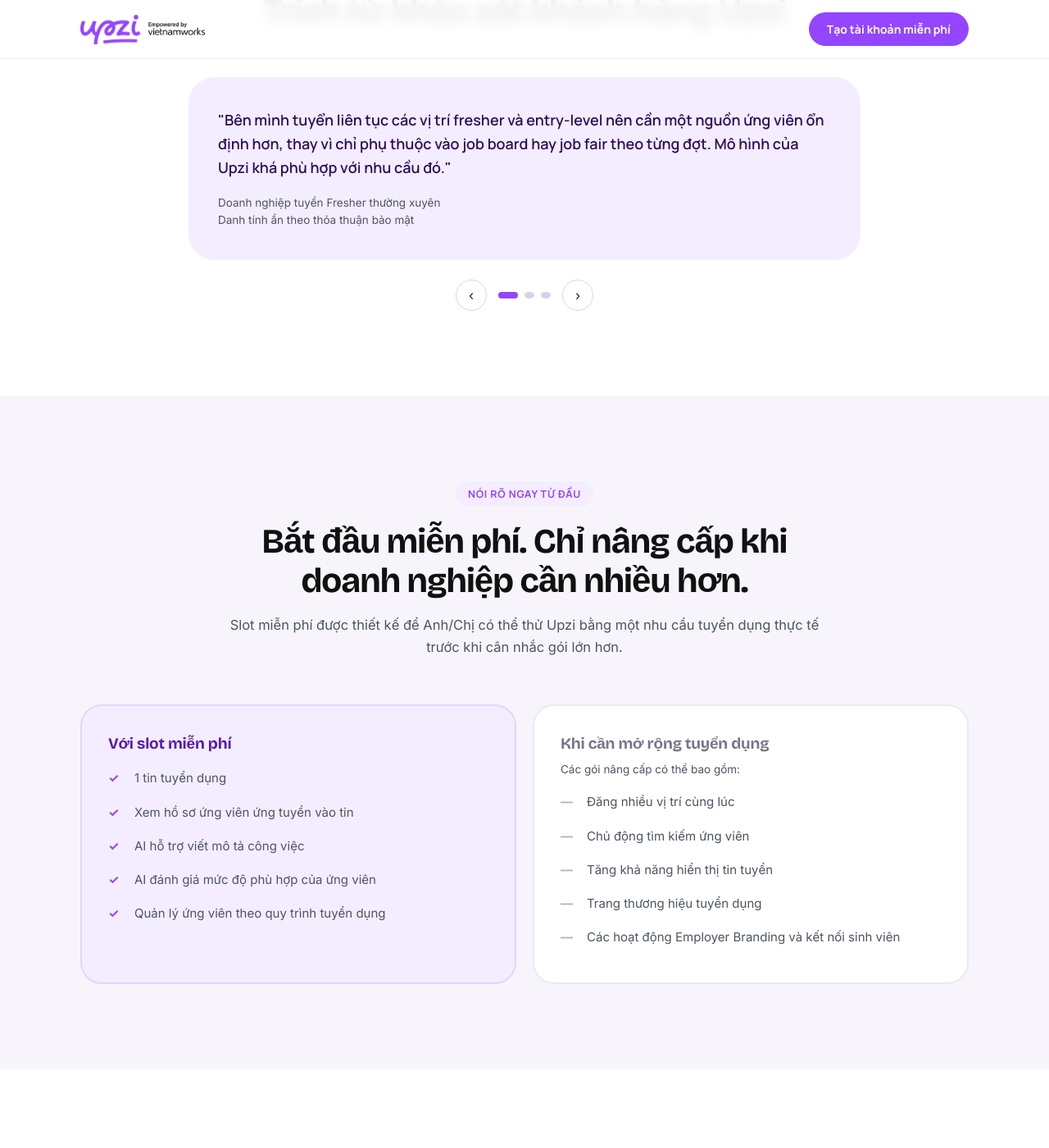
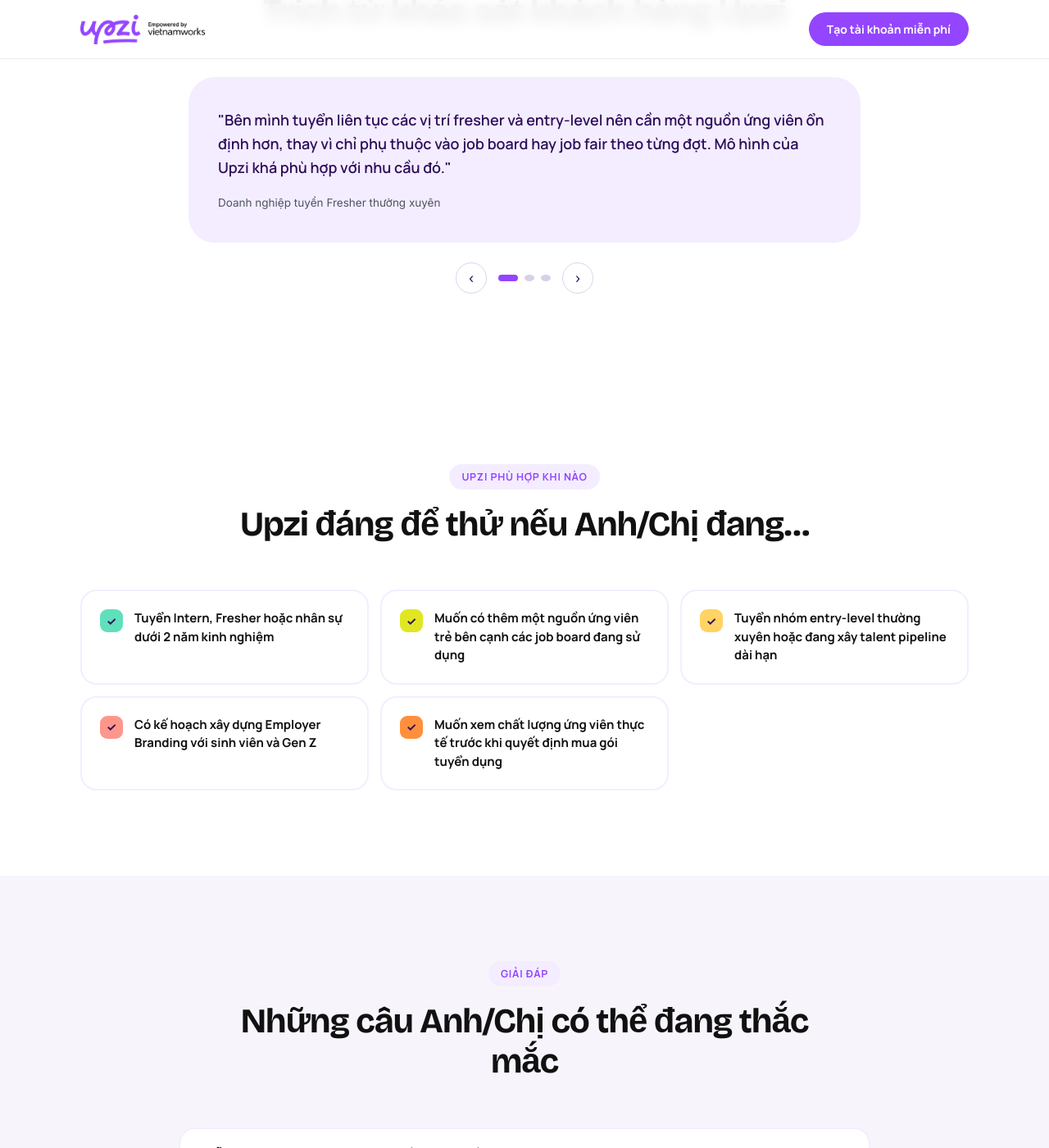
Before and after one commit to upzi-vn/employers, a Jekyll site: the page built from free-trial.html, in a window 1280 px wide and 1400 px high, scrolled down 5965 px. Shown: the whole window at 82% size. Built offline with Jekyll 4.4.1, drawn with Linux system fonts in a browser that asks for light colours.

Commit message:
Remove plan section and update objection visual

```diff
--- a/free-trial.html
+++ b/free-trial.html
@@ -243,21 +243,6 @@
       color:var(--purple-deep); font-size:16px; display:flex; align-items:center; justify-content:center; transition:background .2s ease;}
     .tarrow:hover{background:var(--purple-tint);}
 
-    /* plan */
-    .inc{display:grid; grid-template-columns:1fr 1fr; gap:20px;}
-    .inc-col{border-radius:26px; padding:34px 32px;}
-    .inc-yes{background:var(--purple-tint); border:2px solid #e3d5ff;}
-    .inc-no{background:var(--white); border:2px solid #eceaf1;}
-    .inc-col h3{font-family:var(--font-display); font-size:19px; font-weight:700; margin-bottom:10px; letter-spacing:-0.01em;}
-    .inc-yes h3{color:var(--purple-dark);}
-    .inc-no h3{color:#7a7488;}
-    .inc-col .ints{font-size:13.5px; line-height:1.55; color:var(--body); margin-bottom:8px;}
-    .inc-col li{display:flex; gap:12px; align-items:flex-start; font-size:15px; line-height:1.55;
-      color:var(--body); padding:9px 0;}
-    .inc-col li em{font-style:normal; font-weight:700; flex-shrink:0; width:20px;}
-    .inc-yes li em{color:var(--purple);}
-    .inc-no li em{color:#b3adc0;}
-
     /* fit */
     .fit-list{display:grid; grid-template-columns:repeat(auto-fit,minmax(310px,1fr)); gap:14px;}
     .fit-item{display:flex; gap:14px; align-items:flex-start; background:var(--white); border-radius:20px;
@@ -308,7 +293,6 @@
       .hero-grid{grid-template-columns:1fr; gap:36px;}
       .offer,.steps,.st-grid,.beh-grid,.why-list{grid-template-columns:1fr;}
       .obj-grid{grid-template-columns:1fr; gap:32px;}
-      .inc{grid-template-columns:1fr;}
       .act-grid{grid-template-columns:repeat(2,1fr);}
       .act-wide{grid-column:span 2; aspect-ratio:16/8;}
       .f-top{flex-direction:column;}
@@ -434,7 +418,7 @@
       <p>Nếu kết quả chưa đúng nhóm ứng viên mong muốn, đội ngũ Upzi có thể cùng Anh/Chị xem lại nội dung và tiêu chí của tin tuyển để tối ưu.</p>
     </div>
     <figure class="obj-vis reveal">
-      <img src="/images/product-talentone.png" alt="Hồ sơ ứng viên ứng tuyển kèm đánh giá mức độ phù hợp do AI phân tích" loading="lazy">
+      <img src="/images/activate-account-and-post-job/asset-002-a5c58f8f.png" alt="AI đánh giá độ phù hợp của ứng viên với vị trí tuyển dụng" loading="lazy">
     </figure>
   </div>
 </section>
@@ -595,7 +579,7 @@
     </div>
     <div class="tcard reveal" id="tcard">
       <div class="tquote" id="tq">"Bên mình tuyển liên tục các vị trí fresher và entry-level nên cần một nguồn ứng viên ổn định hơn, thay vì chỉ phụ thuộc vào job board hay job fair theo từng đợt. Mô hình của Upzi khá phù hợp với nhu cầu đó."</div>
-      <div class="tmeta" id="tm">Doanh nghiệp tuyển Fresher thường xuyên<br>Danh tính ẩn theo thỏa thuận bảo mật</div>
+      <div class="tmeta" id="tm">Doanh nghiệp tuyển Fresher thường xuyên</div>
     </div>
     <div class="tctrl">
       <button class="tarrow" onclick="moveT(-1)" aria-label="Slide trước">&lsaquo;</button>
@@ -605,41 +589,7 @@
   </div>
 </section>
 
-<!-- 8. GÓI MIỄN PHÍ CÓ GÌ -->
-<section class="sec sec-off">
-  <div class="wrap">
-    <div class="head head-c reveal">
-      <div class="eyebrow">Nói rõ ngay từ đầu</div>
-      <h2>Bắt đầu miễn phí. Chỉ nâng cấp khi doanh nghiệp cần nhiều hơn.</h2>
-      <p>Slot miễn phí được thiết kế để Anh/Chị có thể thử Upzi bằng một nhu cầu tuyển dụng thực tế trước khi cân nhắc gói lớn hơn.</p>
-    </div>
-    <div class="inc reveal">
-      <div class="inc-col inc-yes">
-        <h3>Với slot miễn phí</h3>
-        <ul>
-          <li><em>✓</em>1 tin tuyển dụng</li>
-          <li><em>✓</em>Xem hồ sơ ứng viên ứng tuyển vào tin</li>
-          <li><em>✓</em>AI hỗ trợ viết mô tả công việc</li>
-          <li><em>✓</em>AI đánh giá mức độ phù hợp của ứng viên</li>
-          <li><em>✓</em>Quản lý ứng viên theo quy trình tuyển dụng</li>
-        </ul>
-      </div>
-      <div class="inc-col inc-no">
-        <h3>Khi cần mở rộng tuyển dụng</h3>
-        <p class="ints">Các gói nâng cấp có thể bao gồm:</p>
-        <ul>
-          <li><em>—</em>Đăng nhiều vị trí cùng lúc</li>
-          <li><em>—</em>Chủ động tìm kiếm ứng viên</li>
-          <li><em>—</em>Tăng khả năng hiển thị tin tuyển</li>
-          <li><em>—</em>Trang thương hiệu tuyển dụng</li>
-          <li><em>—</em>Các hoạt động Employer Branding và kết nối sinh viên</li>
-        </ul>
-      </div>
-    </div>
-  </div>
-</section>
-
-<!-- 9. UPZI PHÙ HỢP VỚI DOANH NGHIỆP NÀO -->
+<!-- 8. UPZI PHÙ HỢP VỚI DOANH NGHIỆP NÀO -->
 <section class="sec sec-white">
   <div class="wrap">
     <div class="head head-c reveal">
@@ -656,7 +606,7 @@
   </div>
 </section>
 
-<!-- 10. FAQ -->
+<!-- 9. FAQ -->
 <section class="sec sec-off">
   <div class="wrap-n">
     <div class="head head-c reveal">
@@ -695,7 +645,7 @@
   </div>
 </section>
 
-<!-- 11. CTA CUỐI -->
+<!-- 10. CTA CUỐI -->
 <section class="final" id="dang-ky">
   <div class="wrap final-in">
     <h2>Thử Upzi bằng chính vị trí <span class="hl">Anh/Chị đang tuyển</span></h2>
@@ -739,11 +689,11 @@
 
   const testimonials = [
     { quote: `"Bên mình tuyển liên tục các vị trí fresher và entry-level nên cần một nguồn ứng viên ổn định hơn, thay vì chỉ phụ thuộc vào job board hay job fair theo từng đợt. Mô hình của Upzi khá phù hợp với nhu cầu đó."`,
-      meta: "Doanh nghiệp tuyển Fresher thường xuyên<br>Danh tính ẩn theo thỏa thuận bảo mật" },
+      meta: "Doanh nghiệp tuyển Fresher thường xuyên" },
     { quote: `"Điểm bên mình quan tâm là khả năng tiếp cận sinh viên và Gen Z sớm hơn thông qua hệ sinh thái trường Đại học. Đây là hướng phù hợp với nhu cầu xây nguồn ứng viên dài hạn."`,
-      meta: "Doanh nghiệp quan tâm tiếp cận sinh viên sớm<br>Danh tính ẩn theo thỏa thuận bảo mật" },
+      meta: "Doanh nghiệp quan tâm tiếp cận sinh viên sớm" },
     { quote: `"Gen Z thường tìm hiểu doanh nghiệp qua mạng xã hội và cộng đồng trước khi ứng tuyển, nên việc xây dựng hiện diện với ứng viên trẻ ngày càng quan trọng."`,
-      meta: "Doanh nghiệp đang xây dựng Employer Branding<br>Danh tính ẩn theo thỏa thuận bảo mật" }
+      meta: "Doanh nghiệp đang xây dựng Employer Branding" }
   ];
   let curT = 0;
   function initTestimonials(){
```
